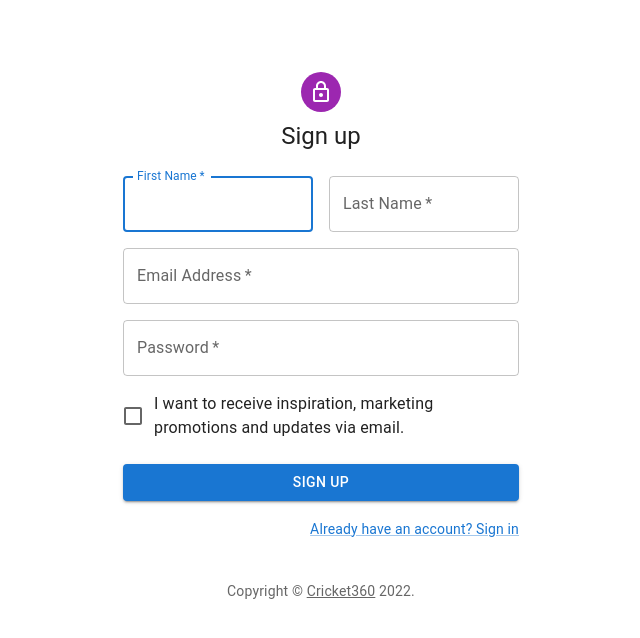
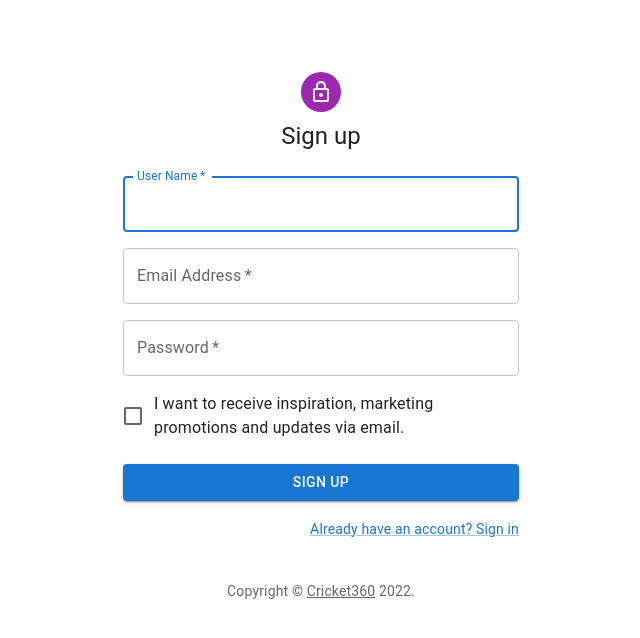
Before and after one commit to kunalahuja06/Cricket360, a React (Create React App) app in the folder client/: page /register in a window 1280 px wide. Shown: the top 638 px of the page, without its empty margins (319-959 px from the left). Built offline with nearby package versions, Linux system fonts and the light colour scheme.

Commit message:
fixed errors

```diff
--- a/client/src/components/Header.js
+++ b/client/src/components/Header.js
@@ -68,7 +68,7 @@
               </Link>
               <Link to="/register" style={{ textDecoration: "none" }}>
                 <Button variant="contained" className="userButton">
-                  Regsiter
+                  Register
                 </Button>
               </Link>
               {/* <Tooltip title="Open settings">
--- a/client/src/pages/Register.js
+++ b/client/src/pages/Register.js
@@ -40,6 +40,7 @@
     console.log({
       email: data.get("email"),
       password: data.get("password"),
+      username:data.get('userName')
     });
   };
 
@@ -68,25 +69,15 @@
             sx={{ mt: 3 }}
           >
             <Grid container spacing={2}>
-              <Grid item xs={12} sm={6}>
+              <Grid item xs={12}>
                 <TextField
                   autoComplete="given-name"
-                  name="firstName"
+                  name="userName"
                   required
                   fullWidth
-                  id="firstName"
-                  label="First Name"
+                  id="userName"
+                  label="User Name"
                   autoFocus
-                />
-              </Grid>
-              <Grid item xs={12} sm={6}>
-                <TextField
-                  required
-                  fullWidth
-                  id="lastName"
-                  label="Last Name"
-                  name="lastName"
-                  autoComplete="family-name"
                 />
               </Grid>
               <Grid item xs={12}>
@@ -129,7 +120,7 @@
             </Button>
             <Grid container justifyContent="flex-end">
               <Grid item>
-                <Link href="#" variant="body2">
+                <Link href="/login" variant="body2">
                   Already have an account? Sign in
                 </Link>
               </Grid>
--- a/package.json
+++ b/package.json
@@ -17,8 +17,11 @@
   },
   "homepage": "https://github.com/kunalahuja06/Cricket360#readme",
   "dependencies": {
+    "bcrypt": "^5.0.1",
+    "cors": "^2.8.5",
     "dotenv": "^16.0.0",
     "express": "^4.17.3",
+    "jsonwebtoken": "^8.5.1",
     "markdown-to-jsx": "^7.1.7",
     "mongoose": "^6.2.6"
   }
```
Also changed, not shown: 2 other files (tests, documents, lock files or other folders).
